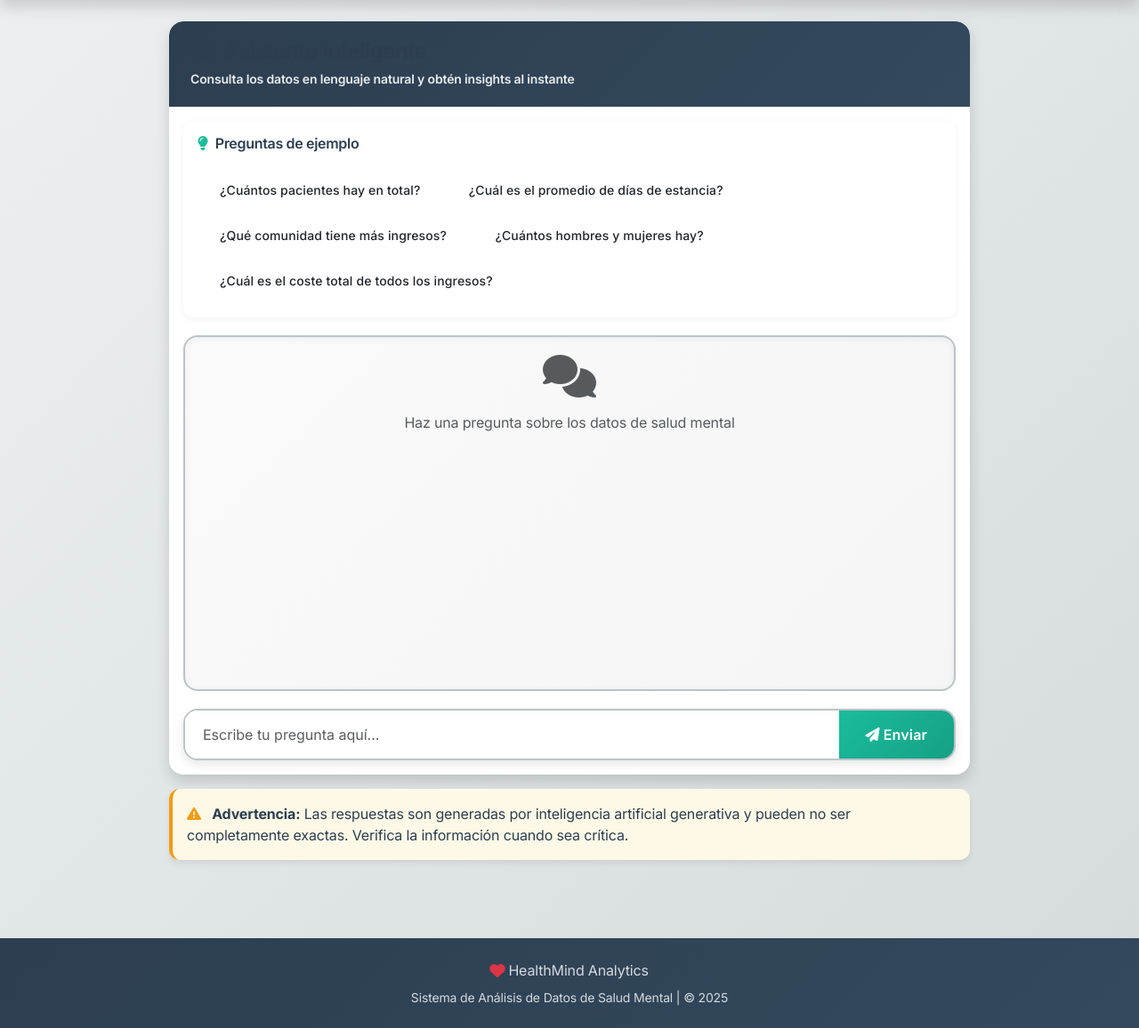
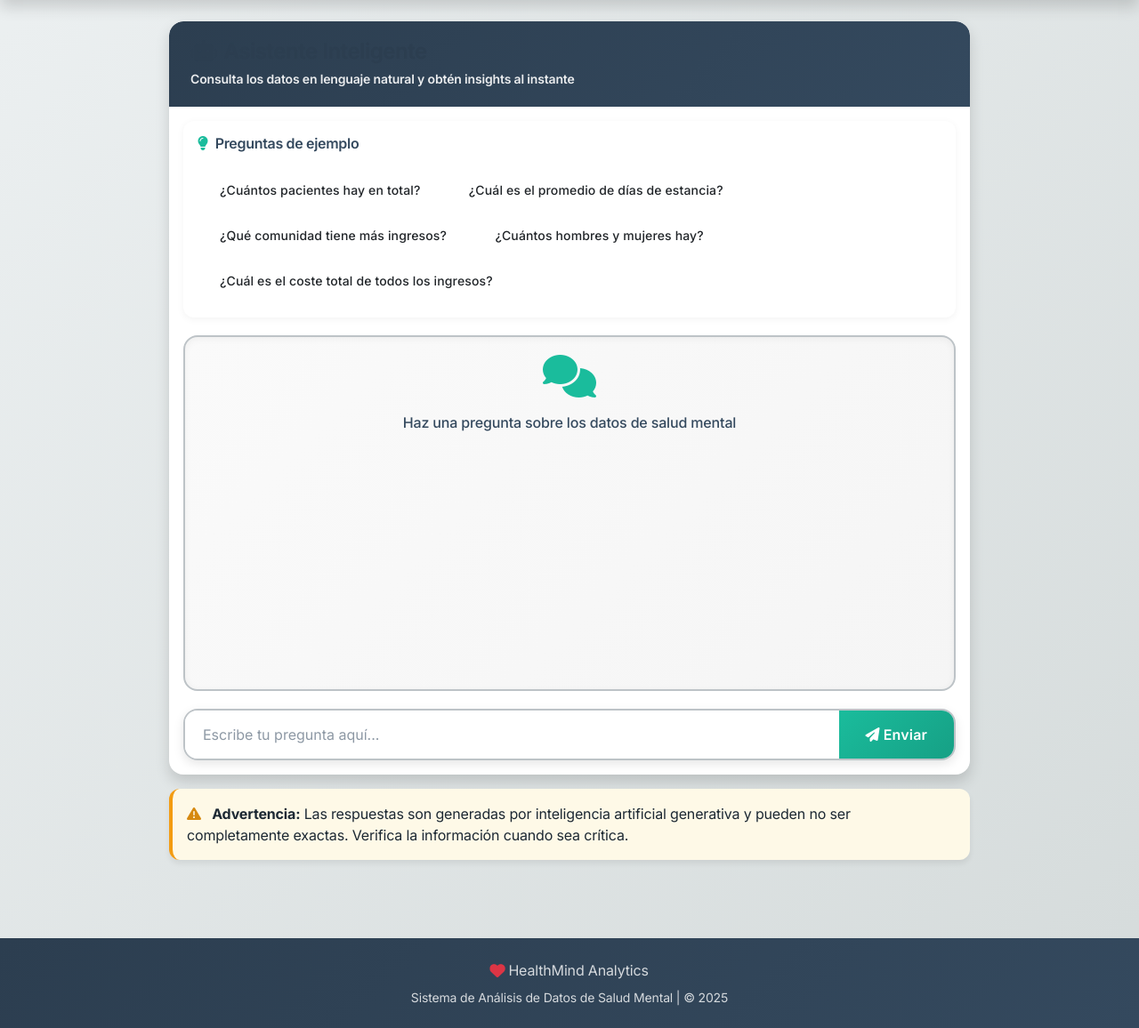
Before and after one commit to marpiin/malackathon25, a Flask app: page /chat in a window 1280 px wide. Shown: the part 76-1232 px from the top of the page at 89% size. Run offline with Flask 3, Linux system fonts and the light colour scheme; the visitor is signed in with stand-in values (Sample User, id 1).

Commit message:
cambios visuales 2

```diff
--- a/static/css/style.css
+++ b/static/css/style.css
@@ -1,5 +1,5 @@
 :root {
-    /* Nueva paleta profesional */
+    /* Nueva paleta profesional con mejor contraste */
     --primary-color: #2C3E50;        /* Azul oscuro elegante */
     --secondary-color: #34495E;      /* Azul grisáceo */
     --accent-color: #1ABC9C;         /* Verde agua/turquesa */
@@ -10,8 +10,9 @@
     --danger-color: #E74C3C;         /* Rojo peligro */
     --light-bg: #ECF0F1;             /* Fondo claro */
     --white: #FFFFFF;
-    --text-dark: #2C3E50;
-    --text-muted: #7F8C8D;
+    --text-dark: #1C2833;            /* Texto oscuro mejorado */
+    --text-medium: #34495E;          /* Texto medio */
+    --text-muted: #5D6D7E;           /* Texto secundario mejorado */
     --border-color: #BDC3C7;
     --shadow: 0 4px 6px rgba(0, 0, 0, 0.07);
     --shadow-lg: 0 10px 40px rgba(0, 0, 0, 0.1);
@@ -114,6 +115,12 @@ h1, h2, h3, h4, h5, h6 {
 
 .table tbody tr {
     transition: all 0.2s ease;
+    color: var(--text-dark);
+}
+
+.table tbody td {
+    color: var(--text-dark);
+    font-weight: 400;
 }
 
 .table tbody tr:hover {
@@ -151,6 +158,7 @@ h1, h2, h3, h4, h5, h6 {
     padding: 0.625rem 1rem;
     transition: all 0.3s ease;
     background-color: var(--white);
+    color: var(--text-dark);
 }
 
 
@@ -158,6 +166,17 @@ h1, h2, h3, h4, h5, h6 {
     border-color: var(--accent-color);
     box-shadow: 0 0 0 0.25rem rgba(26, 188, 156, 0.15);
     background-color: var(--white);
+    color: var(--text-dark);
+}
+
+.form-control::placeholder {
+    color: var(--text-muted);
+    opacity: 0.7;
+}
+
+.form-label {
+    color: var(--text-dark);
+    font-weight: 500;
 }
 
 
--- a/templates/chat.html
+++ b/templates/chat.html
@@ -33,7 +33,7 @@
 
     .message strong {
         font-weight: 600;
-        color: #2C3E50;
+        color: #1C2833;
     }
 
     .message em {
@@ -56,7 +56,7 @@
         background-color: white;
         border: 2px solid #ECF0F1;
         margin-right: auto;
-        color: #2C3E50;
+        color: #1C2833;
     }
 
     .loading {
@@ -192,7 +192,7 @@
         <div class="card-body">
             <!-- Preguntas de ejemplo -->
             <div class="example-questions">
-                <h6 class="mb-3" style="color: #2C3E50; font-weight: 600;">
+                <h6 class="mb-3" style="color: #34495E; font-weight: 600;">
                     <i class="fas fa-lightbulb me-2" style="color: #1ABC9C;"></i>Preguntas de ejemplo
                 </h6>
                 <button class="btn btn-sm example-btn" onclick="setQuestion(this)">
@@ -214,16 +214,16 @@
 
             <!-- Chat box -->
             <div class="chat-box" id="chatBox">
-                <div class="text-center text-muted">
-                    <i class="fas fa-comments fa-3x mb-3"></i>
-                    <p>Haz una pregunta sobre los datos de salud mental</p>
+                <div class="text-center" style="color: #34495E;">
+                    <i class="fas fa-comments fa-3x mb-3" style="color: #1ABC9C;"></i>
+                    <p style="font-weight: 500;">Haz una pregunta sobre los datos de salud mental</p>
                 </div>
             </div>
 
             <!-- Loading indicator -->
             <div class="loading" id="loading">
                 <div class="spinner-border text-primary spinner-border-sm me-2" role="status"></div>
-                <span class="text-muted">Procesando tu pregunta...</span>
+                <span style="color: #34495E; font-weight: 500;">Procesando tu pregunta...</span>
             </div>
 
             <!-- Input -->
@@ -244,9 +244,9 @@
 
     <!-- Información adicional -->
     <div class="alert alert-warning mt-3" style="border-left: 4px solid #F39C12; background-color: #FEF9E7;">
-        <i class="fas fa-exclamation-triangle me-2" style="color: #F39C12;"></i>
-        <strong style="color: #2C3E50;">Advertencia:</strong>
-        <span style="color: #2C3E50;">Las respuestas son generadas por inteligencia artificial generativa
+        <i class="fas fa-exclamation-triangle me-2" style="color: #D68910;"></i>
+        <strong style="color: #1C2833;">Advertencia:</strong>
+        <span style="color: #1C2833;">Las respuestas son generadas por inteligencia artificial generativa
         y pueden no ser completamente exactas. Verifica la información cuando sea crítica.</span>
     </div>
 </div>
```
